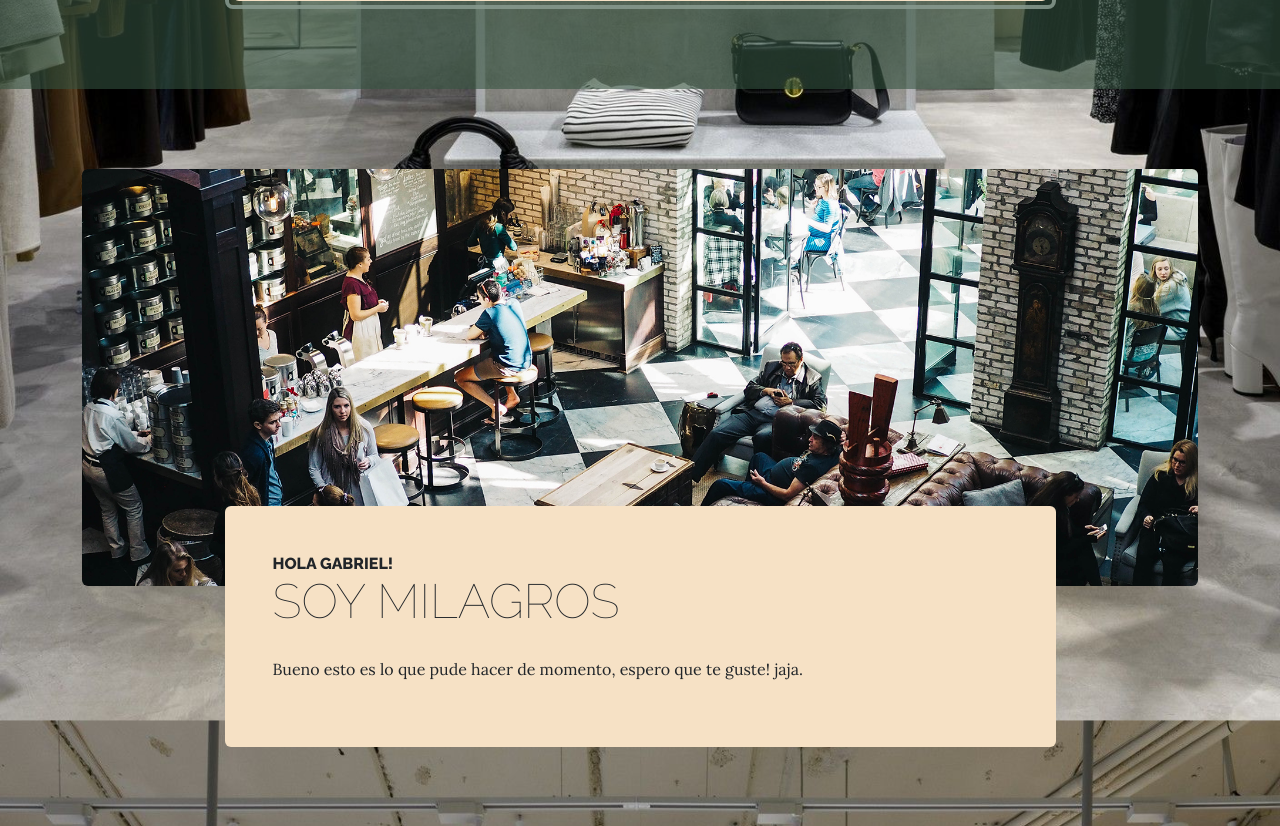
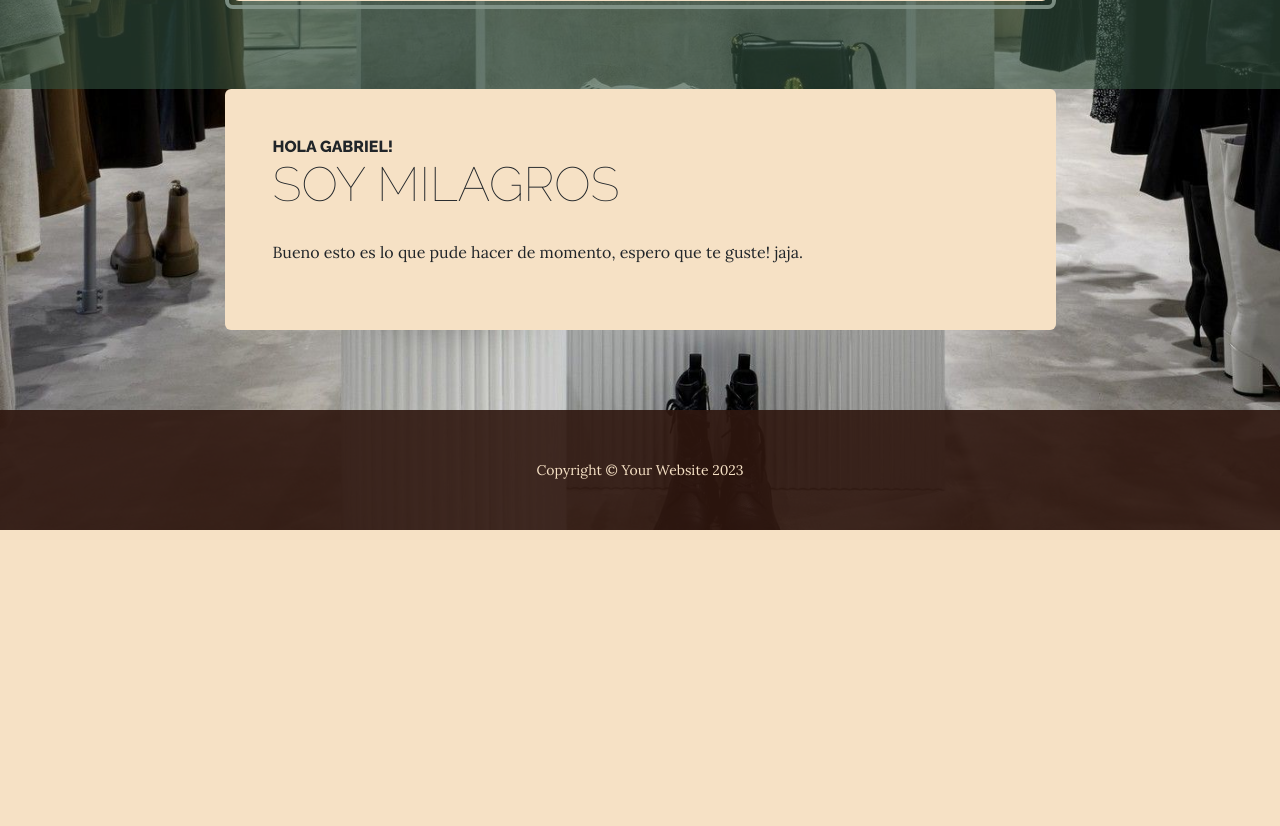
Before and after one commit to zmilagros/TercerPreEntregaMilagrosArraras, a Django app: page /store/ in a window 1280 px wide. Shown: the part 1025-1851 px from the top of the page. After the commit the page ends 1555 px from the top, so only its background shows below. Run offline with Django 4.2, Linux system fonts and the light colour scheme; some libraries are stand-ins or nearby versions.

Commit message:
cambio store.html

```diff
--- a/project/TIENDA/templates/TIENDA/store.html
+++ b/project/TIENDA/templates/TIENDA/store.html
@@ -70,7 +70,6 @@
     </section>
     <section class="page-section about-heading">
         <div class="container">
-            <img class="img-fluid rounded about-heading-img mb-3 mb-lg-0" src="assets/img/about.jpg" alt="...">
             <div class="about-heading-content">
                 <div class="row">
                     <div class="col-xl-9 col-lg-10 mx-auto">
```
